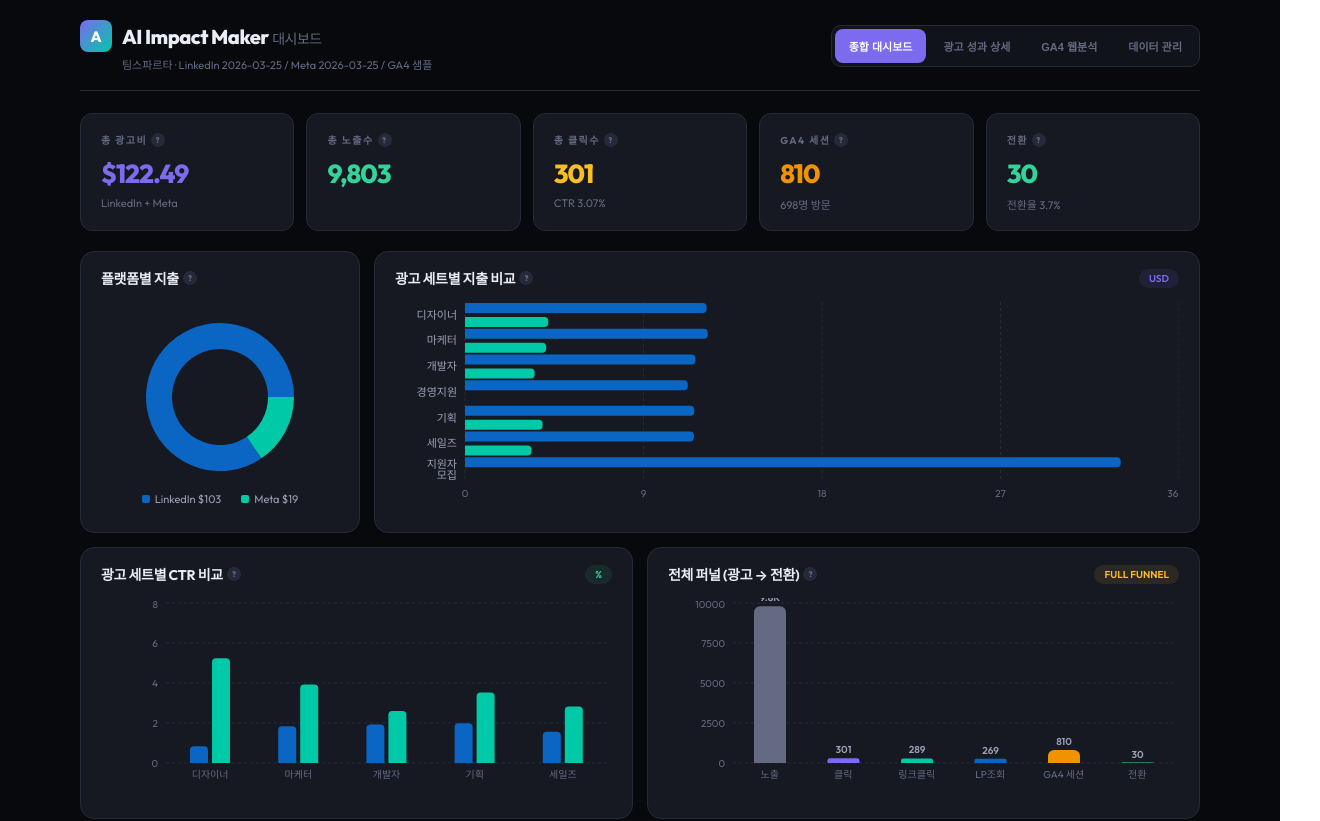
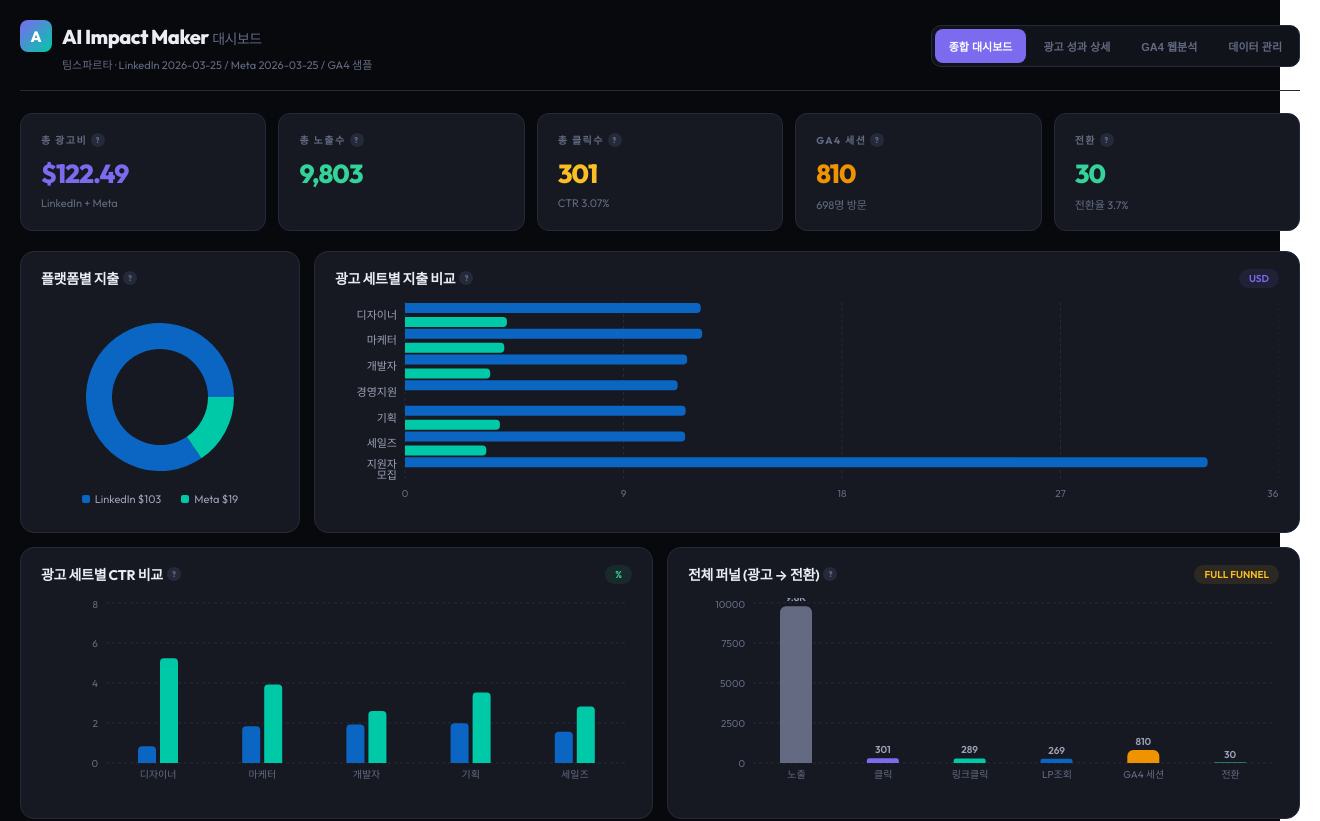
Before and after one commit to gyuhongchoi-bot/ai-dashboard, a React (Create React App) app: page / in a window 1280 px wide. Shown: the top 821 px of the page, 1320 px wide, since content can reach past the window. Built offline with nearby package versions, Linux system fonts and the light colour scheme.

Commit message:
Update App.js

```diff
--- a/src/App.js
+++ b/src/App.js
@@ -600,7 +600,7 @@ export default function Dashboard() {
     <div style={{ background: C.bg, minHeight: "100vh", color: C.text, fontFamily: "'Outfit', 'Pretendard', -apple-system, sans-serif" }}>
       <GlobalTooltip />
       <link href="https://fonts.googleapis.com/css2?family=Outfit:wght@400;600;700;800&display=swap" rel="stylesheet" />
-      <div style={{ maxWidth: 1120, margin: "0 auto", padding: "20px 20px 40px" }}>
+      <div style={{ width: "100%", margin: "0 auto", padding: "20px 20px 40px" }}>
         <div style={{ display: "flex", justifyContent: "space-between", alignItems: "center", marginBottom: 22, paddingBottom: 18, borderBottom: `1px solid ${C.border}`, flexWrap: "wrap", gap: 12 }}>
           <div>
             <div style={{ display: "flex", alignItems: "center", gap: 10, marginBottom: 4 }}>
```
